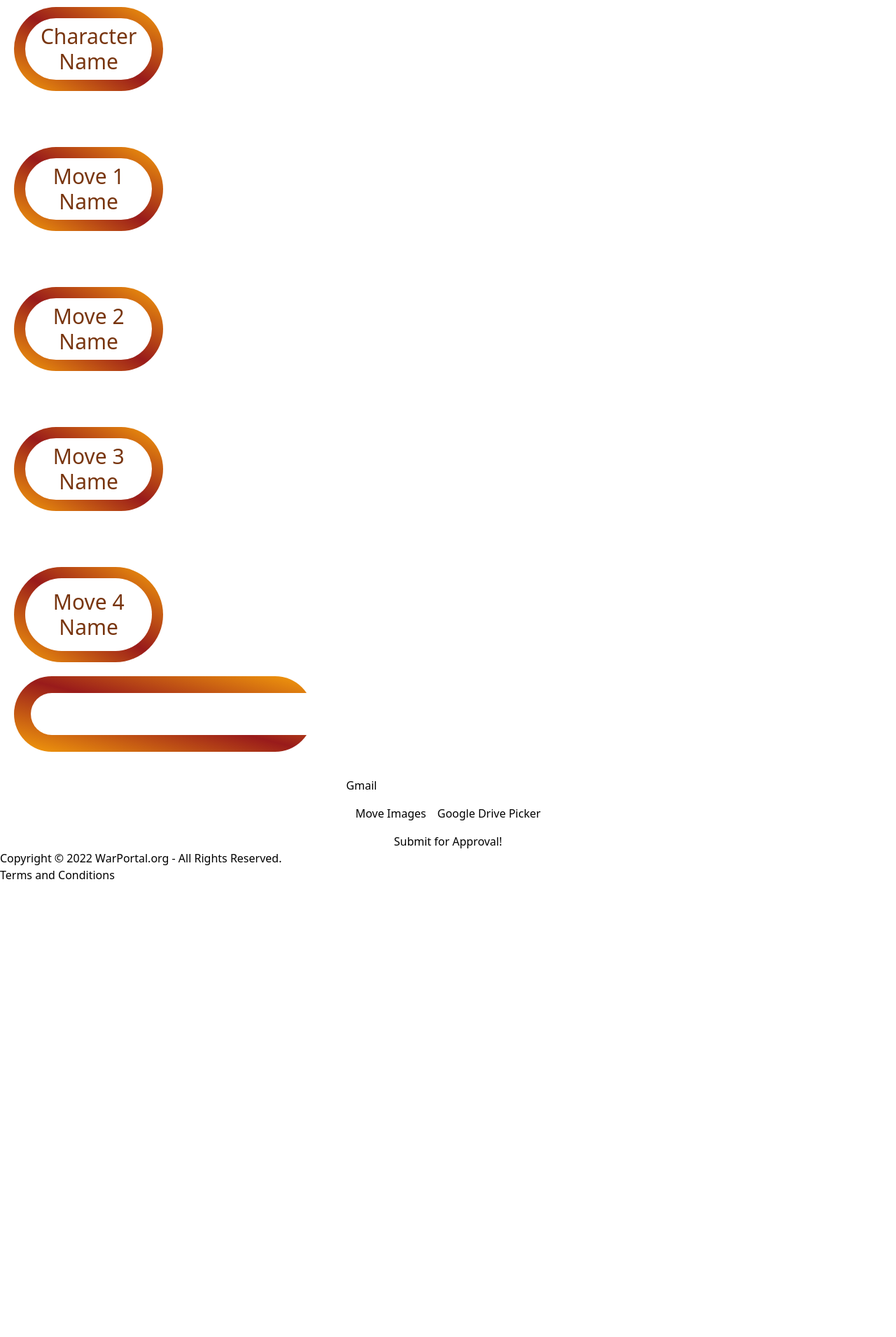
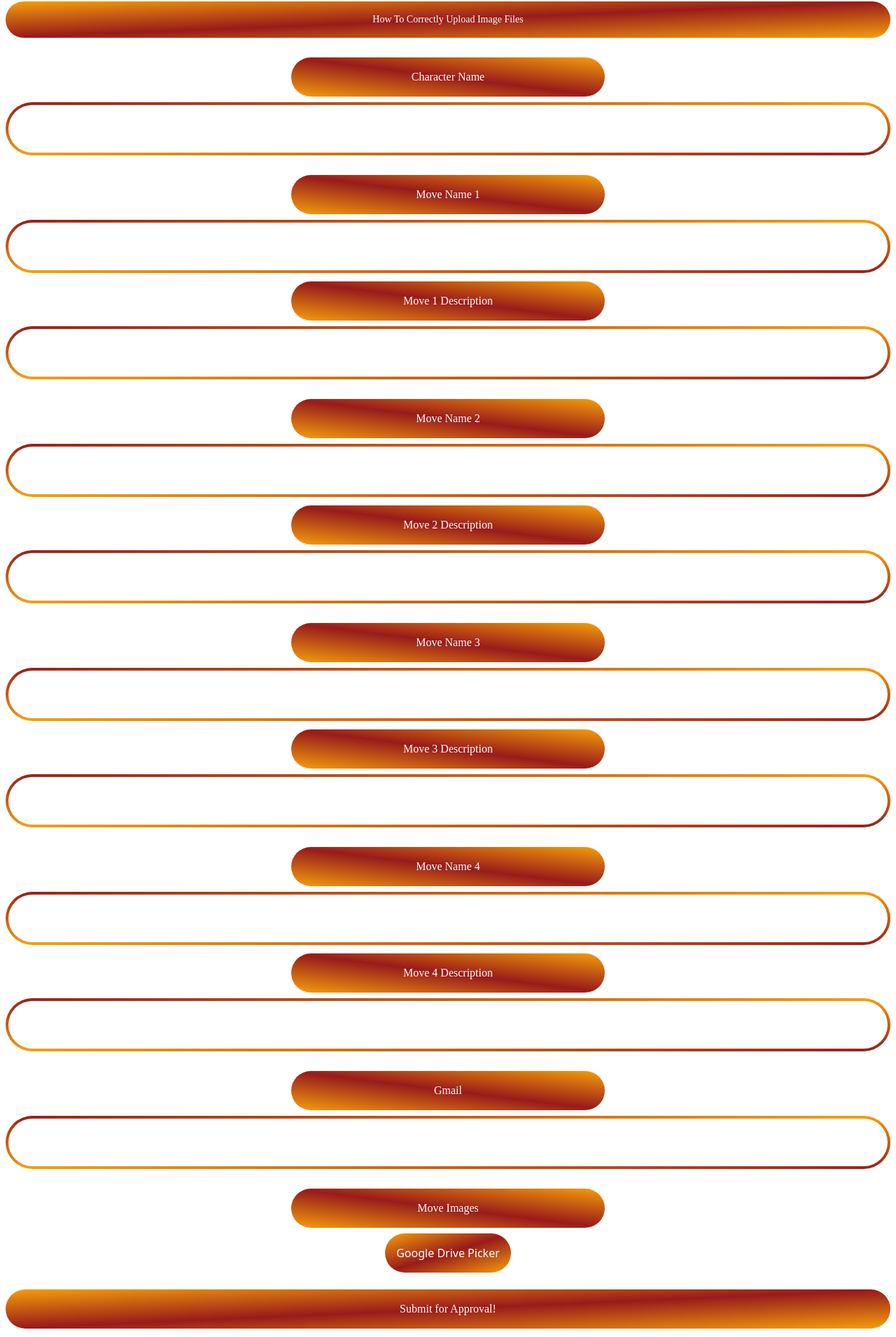
Before and after one commit to GithubWarPortal/GithubWarPortal, a React (Vite) app in the folder WarPortal/client/: page /Create in a window 1280 px wide. Shown: the part 202-2112 px from the top of the page at 70% size. Before the commit the page ends 1464 px from the top, so only its background shows below. Built offline with nearby package versions, Linux system fonts and the light colour scheme; a web font is replaced by a local one.

Commit message:
fixed footer import and finished css for the create page

```diff
--- a/WarPortal/client/src/components/Create.jsx
+++ b/WarPortal/client/src/components/Create.jsx
@@ -1,80 +1,180 @@
+import { useState } from "react";
 export function Create() {
+  const [open, setOpen] = useState(false);
+
+  const handleOpen = () => {
+    setOpen(!open);
+  };
+  //Add frontend API's here
   return (
     <>
-      <div class="bg-white dark:bg-black text-center flex-col flex m-auto justify-center ">
-        <header class="lg:p-4 lg:m-auto lg:text-3xl lg:w-1/2 font-zen  rounded-full  bg-white bg-gradient-to-tr m-auto from-amber-500  via-red-800 to-amber-500 p-2  text-white mt-3  ">
+      <div class="m-2 bg-white dark:bg-black text-center flex-col flex justify-center">
+        <header class="lg:p-4 m-auto lg:text-3xl lg:w-1/2 max-w-md flex justify-center font-zen rounded-full bg-gradient-to-tr from-amber-500 via-red-800 to-amber-500 p-4 text-white mt-3">
           <h1>Create Your Own Card!</h1>
         </header>
+        <button
+          class="font-zen text-sm bg-gradient-to-tl from-amber-500 to-amber-500 via-red-800 hover:from-red-800 hover:to-red-800 hover:via-amber-500 rounded-full text-white p-4 mt-2 focus:from-red-800 focus:to-red-800 focus:via-amber-500"
+          onClick={handleOpen}
+        >
+          How To Correctly Upload Image Files
+        </button>
+        {open ? (
+          <div>
+            <p>
+              Please upload your pictures in the order you create them below in
+              _ format!
+            </p>
+          </div>
+        ) : (
+          <div></div>
+        )}
         <section>
           <form class="flex flex-col gap-4 mt-4">
-            <section>
+            <section class="flex flex-col justify-center">
               <label htmlFor="Character Name">
-                <div class="lg:p-4 m-2 mt-2 lg:m-5 lg:text-3xl lg:w-1/6 w-1/3 rounded-full bg-gradient-to-tr  from-amber-500   via-red-800  to-amber-500 p-1 text-white hover:from-red-800 hover:via-amber-500 hover:to-red-800 ">
-                  <h1 class="p-2 bg-white rounded-full dark:bg-black text-amber-900 dark:text-amber-400">
-                    Character Name
-                  </h1>
-                </div>
+                <h1 class="flex justify-center m-auto max-w-md font-zen rounded-full bg-gradient-to-tr from-amber-500 via-red-800 to-amber-500 p-4 text-white mt-3 w-full bg-white dark:bg-black dark:text-amber-400 lg:p-4">
+                  Character Name
+                </h1>
               </label>
-              <input type="text" class=""></input>
+              <div class="lg:text-3xl w-full m-auto mt-2 text-sm rounded-full bg-gradient-to-tl p-1 text-red-900 from-red-800 via-amber-500 to-red-800 hover:from-amber-500 focus:from-amber-500 focus:to-amber-500 focus:via-red-800 hover:to-amber-500 hover:via-red-800">
+                <input
+                  type="text"
+                  class="bg-white w-full flex p-4 justify-center m-auto align-middle dark:bg-black text-red-900 dark:text-amber-400 rounded-full text-center"
+                ></input>
+              </div>
+            </section>
+
+            <section class="flex flex-col justify-center">
+              <label htmlFor="Move Name 1">
+                <h1 class="flex m-auto justify-center max-w-md text-center font-zen rounded-full bg-gradient-to-tr from-amber-500 via-red-800 to-amber-500 p-4 text-white mt-3 bg-white dark:bg-black dark:text-amber-400">
+                  Move Name 1
+                </h1>
+              </label>
+              <div class="lg:text-3xl w-full m-auto mt-2 text-sm rounded-full bg-gradient-to-tl p-1 text-red-900 from-red-800 via-amber-500 to-red-800 hover:from-amber-500 focus:from-amber-500 focus:to-amber-500 focus:via-red-800 hover:to-amber-500 hover:via-red-800">
+                <input
+                  type="text"
+                  class="bg-white w-full flex p-4 justify-center m-auto align-middle dark:bg-black text-red-900 dark:text-amber-400 rounded-full text-center"
+                ></input>
+              </div>
+              <label htmlFor="Move 1 Description">
+                <h1 class="flex justify-center m-auto max-w-md font-zen rounded-full bg-gradient-to-tr from-amber-500 via-red-800 to-amber-500 p-4 text-white mt-3 w-full bg-white dark:bg-black dark:text-amber-400 lg:p-4">
+                  Move 1 Description
+                </h1>
+              </label>
+              <div class="lg:text-3xl w-full m-auto mt-2 text-sm rounded-full bg-gradient-to-tl p-1 text-red-900 from-red-800 via-amber-500 to-red-800 hover:from-amber-500 focus:from-amber-500 focus:to-amber-500 focus:via-red-800 hover:to-amber-500 hover:via-red-800">
+                <input
+                  type="text"
+                  class="bg-white w-full flex p-4 justify-center m-auto align-middle dark:bg-black text-red-900 dark:text-amber-400 rounded-full text-center"
+                ></input>
+              </div>
+            </section>
+
+            <section class="flex flex-col justify-center">
+              <label htmlFor="Move Name 2">
+                <h1 class="flex m-auto justify-center max-w-md text-center font-zen rounded-full bg-gradient-to-tr from-amber-500 via-red-800 to-amber-500 p-4 text-white mt-3 bg-white dark:bg-black dark:text-amber-400">
+                  Move Name 2
+                </h1>
+              </label>
+              <div class="lg:text-3xl w-full m-auto mt-2 text-sm rounded-full bg-gradient-to-tl p-1 text-red-900 from-red-800 via-amber-500 to-red-800 hover:from-amber-500 focus:from-amber-500 focus:to-amber-500 focus:via-red-800 hover:to-amber-500 hover:via-red-800">
+                <input
+                  type="text"
+                  class="bg-white w-full flex p-4 justify-center m-auto align-middle dark:bg-black text-red-900 dark:text-amber-400 rounded-full text-center"
+                ></input>
+              </div>
+              <label htmlFor="Move 2 Description">
+                <h1 class="flex justify-center m-auto max-w-md font-zen rounded-full bg-gradient-to-tr from-amber-500 via-red-800 to-amber-500 p-4 text-white mt-3 w-full bg-white dark:bg-black dark:text-amber-400 lg:p-4">
+                  Move 2 Description
+                </h1>
+              </label>
+              <div class="lg:text-3xl w-full m-auto mt-2 text-sm rounded-full bg-gradient-to-tl p-1 text-red-900 from-red-800 via-amber-500 to-red-800 hover:from-amber-500 focus:from-amber-500 focus:to-amber-500 focus:via-red-800 hover:to-amber-500 hover:via-red-800">
+                <input
+                  type="text"
+                  class="bg-white w-full flex p-4 justify-center m-auto align-middle dark:bg-black text-red-900 dark:text-amber-400 rounded-full text-center"
+                ></input>
+              </div>
+            </section>
+
+            <section class="flex flex-col justify-center">
+              <label htmlFor="Move Name 1">
+                <h1 class="flex m-auto justify-center max-w-md text-center font-zen rounded-full bg-gradient-to-tr from-amber-500 via-red-800 to-amber-500 p-4 text-white mt-3 bg-white dark:bg-black dark:text-amber-400">
+                  Move Name 3
+                </h1>
+              </label>
+              <div class="lg:text-3xl w-full m-auto mt-2 text-sm rounded-full bg-gradient-to-tl p-1 text-red-900 from-red-800 via-amber-500 to-red-800 hover:from-amber-500 focus:from-amber-500 focus:to-amber-500 focus:via-red-800 hover:to-amber-500 hover:via-red-800">
+                <input
+                  type="text"
+                  class="bg-white w-full flex p-4 justify-center m-auto align-middle dark:bg-black text-red-900 dark:text-amber-400 rounded-full text-center"
+                ></input>
+              </div>
+              <label htmlFor="Move 3 Description">
+                <h1 class="flex justify-center m-auto max-w-md font-zen rounded-full bg-gradient-to-tr from-amber-500 via-red-800 to-amber-500 p-4 text-white mt-3 w-full bg-white dark:bg-black dark:text-amber-400 lg:p-4">
+                  Move 3 Description
+                </h1>
+              </label>
+              <div class="lg:text-3xl w-full m-auto mt-2 text-sm rounded-full bg-gradient-to-tl p-1 text-red-900 from-red-800 via-amber-500 to-red-800 hover:from-amber-500 focus:from-amber-500 focus:to-amber-500 focus:via-red-800 hover:to-amber-500 hover:via-red-800">
+                <input
+                  type="text"
+                  class="bg-white w-full flex p-4 justify-center m-auto align-middle dark:bg-black text-red-900 dark:text-amber-400 rounded-full text-center"
+                ></input>
+              </div>
+            </section>
+
+            <section class="flex flex-col justify-center">
+              <label htmlFor="Move Name 4">
+                <h1 class="flex m-auto justify-center max-w-md text-center font-zen rounded-full bg-gradient-to-tr from-amber-500 via-red-800 to-amber-500 p-4 text-white mt-3 bg-white dark:bg-black dark:text-amber-400">
+                  Move Name 4
+                </h1>
+              </label>
+              <div class="lg:text-3xl w-full m-auto mt-2 text-sm rounded-full bg-gradient-to-tl p-1 text-red-900 from-red-800 via-amber-500 to-red-800 hover:from-amber-500 focus:from-amber-500 focus:to-amber-500 focus:via-red-800 hover:to-amber-500 hover:via-red-800">
+                <input
+                  type="text"
+                  class="bg-white w-full flex p-4 justify-center m-auto align-middle dark:bg-black text-red-900 dark:text-amber-400 rounded-full text-center"
+                ></input>
+              </div>
+              <label htmlFor="Move 4 Description">
+                <h1 class="flex justify-center m-auto max-w-md font-zen rounded-full bg-gradient-to-tr from-amber-500 via-red-800 to-amber-500 p-4 text-white mt-3 w-full bg-white dark:bg-black dark:text-amber-400 lg:p-4">
+                  Move 4 Description
+                </h1>
+              </label>
+              <div class="lg:text-3xl w-full m-auto mt-2 text-sm rounded-full bg-gradient-to-tl p-1 text-red-900 from-red-800 via-amber-500 to-red-800 hover:from-amber-500 focus:from-amber-500 focus:to-amber-500 focus:via-red-800 hover:to-amber-500 hover:via-red-800">
+                <input
+                  type="text"
+                  class="bg-white w-full flex p-4 justify-center m-auto align-middle dark:bg-black text-red-900 dark:text-amber-400 rounded-full text-center"
+                ></input>
+              </div>
+            </section>
+            <section class="flex flex-col justify-center">
+              <label htmlFor="Gmail">
+                <h1 class="flex m-auto justify-center max-w-md text-center font-zen rounded-full bg-gradient-to-tr from-amber-500 via-red-800 to-amber-500 p-4 text-white mt-3 bg-white dark:bg-black dark:text-amber-400">
+                  Gmail
+                </h1>
+              </label>
+              <div class="lg:text-3xl w-full m-auto mt-2 text-sm rounded-full bg-gradient-to-tl p-1 text-red-900 from-red-800 via-amber-500 to-red-800 hover:from-amber-500 focus:from-amber-500 focus:to-amber-500 focus:via-red-800 hover:to-amber-500 hover:via-red-800">
+                <input
+                  type="email"
+                  class="bg-white w-full flex p-4 justify-center m-auto align-middle dark:bg-black text-red-900 dark:text-amber-400 rounded-full text-center"
+                ></input>
+              </div>
             </section>
             <section>
               {" "}
-              <label htmlFor="Move 1 Name">
-                <div class="lg:p-4 m-2 mt-2 lg:m-5 lg:text-3xl lg:w-1/6 w-1/3 rounded-full bg-gradient-to-tr  from-amber-500   via-red-800  to-amber-500 p-1 text-white hover:from-red-800 hover:via-amber-500 hover:to-red-800 ">
-                  <h1 class="p-2 bg-white rounded-full dark:bg-black text-amber-900 dark:text-amber-400">
-                    Move 1 Name
-                  </h1>
-                </div>
+              <label htmlFor="Move Images">
+                <h1 class="flex m-auto justify-center max-w-md text-center font-zen rounded-full bg-gradient-to-tr from-amber-500 via-red-800 to-amber-500 p-4 text-white mt-3 bg-white dark:bg-black dark:text-amber-400">
+                  Move Images
+                </h1>
               </label>
-              <input type="text" class=""></input>
+              <button class="text-center bg-gradient-to-tl from-amber-500 to-amber-500 via-red-800 hover:from-red-800 hover:to-red-800 hover:via-amber-500  rounded-full text-white p-4 mt-2 focus:from-red-800 focus:to-red-800 focus:via-amber-500">
+                Google Drive Picker
+                {/*TODO: Implement Google Drive picker API*/}
+              </button>
+              {/*TODO: have file names be shown on screen once a user picks their images*/}
             </section>
-            <section>
-              {" "}
-              <label htmlFor="Move 2 Name">
-                <div class="lg:p-4 m-2 mt-2 lg:m-5 lg:text-3xl lg:w-1/6 w-1/3 rounded-full bg-gradient-to-tr  from-amber-500   via-red-800  to-amber-500 p-1 text-white hover:from-red-800 hover:via-amber-500 hover:to-red-800 ">
-                  <h1 class="p-2 bg-white rounded-full dark:bg-black text-amber-900 dark:text-amber-400">
-                    Move 2 Name
-                  </h1>
-                </div>
-              </label>
-              <input type="text" class=""></input>
-            </section>
-            <section>
-              {" "}
-              <label htmlFor="Move 3 Name">
-                <div class="lg:p-4 m-2 mt-2 lg:m-5 lg:text-3xl lg:w-1/6 w-1/3 rounded-full bg-gradient-to-tr  from-amber-500   via-red-800  to-amber-500 p-1 text-white hover:from-red-800 hover:via-amber-500 hover:to-red-800 ">
-                  <h1 class="p-2 bg-white rounded-full dark:bg-black text-amber-900 dark:text-amber-400">
-                    Move 3 Name
-                  </h1>
-                </div>
-              </label>
-              <input type="text" class=""></input>
-            </section>
-
-            <section>
-              {" "}
-              <label htmlFor="Move 4 Name">
-                <div class="lg:p-4 m-2 mt-2 lg:m-5 lg:text-3xl lg:w-1/6 w-1/3 rounded-full bg-gradient-to-tr  from-amber-500   via-red-800  to-amber-500 p-1 text-red-900 hover:from-red-800 hover:via-amber-500 hover:to-red-800 ">
-                  <h1 class="p-2 bg-white rounded-full dark:bg-black text-amber-900 dark:text-amber-400  lg:p-4">
-                    Move 4 Name
-                  </h1>
-                </div>
-
-              </label>
-                              <div class=" m-2 mt-2 lg:m-5 lg:text-3xl lg:w-1/3 w-1/3 rounded-full bg-gradient-to-tr  from-amber-500   via-red-800  to-amber-500 p-1 text-red-900 hover:from-red-800 hover:via-amber-500 hover:to-red-800 ">
-    <input
-              class="  dark:bg-black bg-white text-center placeholder-red-800 lg:p-3 mt-2 lg:m-5 lg:text-3xl rounded-full"
-              ></input></div>
-            </section>
-            <label htmlFor="Gmail" class="">
-              Gmail
-              <input type="email" class="ml-4"></input>
-            </label>
-            <label htmlFor="Move Images" class="">
-              Move Images
-              <button class="ml-4">Google Drive Picker</button>
-            </label>
-            <input type="submit" value="Submit for Approval!" class=""></input>
+            {/*TODO: have file and data be sent to the backend API on submit*/}
+            <input
+              type="submit"
+              value="Submit for Approval!"
+              class="font-zen bg-gradient-to-tl from-amber-500 to-amber-500 via-red-800 hover:from-red-800 hover:to-red-800 hover:via-amber-500 rounded-full text-white p-4 mt-2 focus:from-red-800 focus:to-red-800 focus:via-amber-500"
+            ></input>
           </form>
         </section>
       </div>
```
